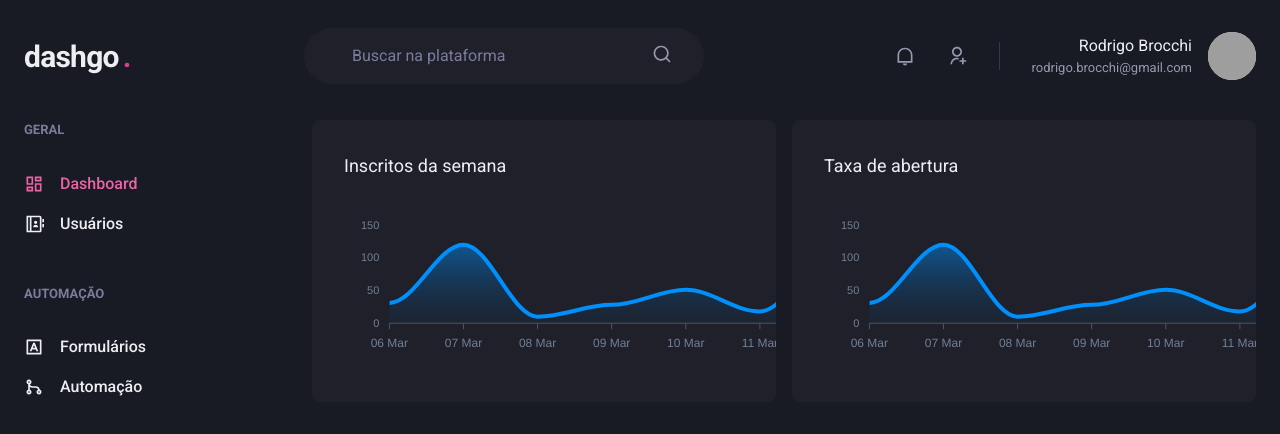
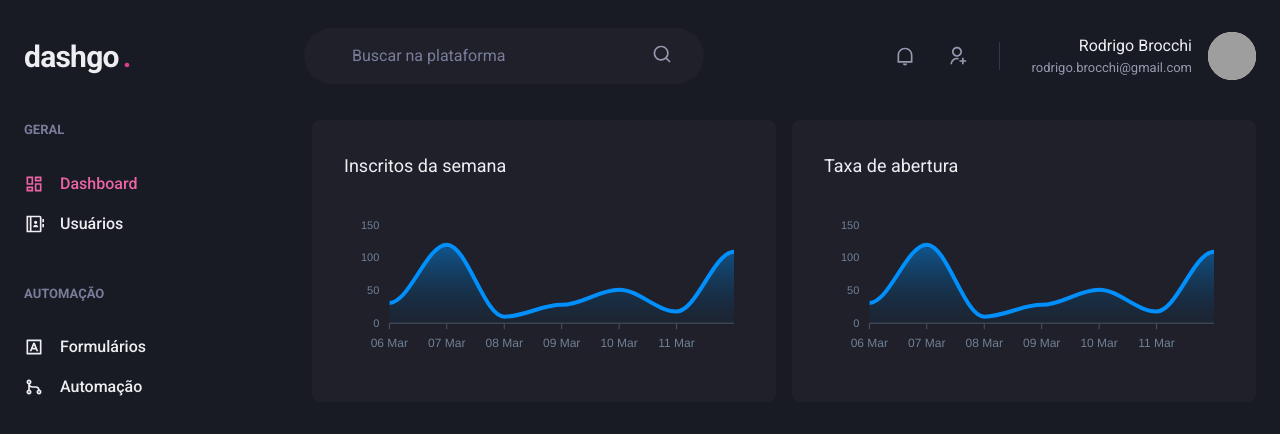
Before and after one commit to brocchirodrigo/dashgo, a Next.js app: page /dashboard in a window 1280 px wide. Shown: the top 434 px of the page. Built offline with nearby package versions, Linux system fonts and the light colour scheme; grey boxes are pictures that could not be loaded.

Commit message:
Comportamento dos gráficos

```diff
--- a/src/pages/dashboard.tsx
+++ b/src/pages/dashboard.tsx
@@ -89,6 +89,7 @@ export default function Dashboard() {
             borderRadius={8}
             pb="4"
             overflow="hidden"
+            maxW={580}
           >
             <Text fontSize="lg" mb="4">
               Inscritos da semana
@@ -98,7 +99,8 @@ export default function Dashboard() {
               series={series}
               type="area"
               height={160}
-              width={500}
+              width="100%"
+              max-width={580}
             />
           </Box>
 
@@ -108,6 +110,7 @@ export default function Dashboard() {
             borderRadius={8}
             pb="4"
             overflow="hidden"
+            maxW={580}
           >
             <Text fontSize="lg" mb="4">
               Taxa de abertura
@@ -117,7 +120,8 @@ export default function Dashboard() {
               series={series}
               type="area"
               height={160}
-              width={500}
+              width="100%"
+              max-width={580}
             />
           </Box>
         </SimpleGrid>
```
